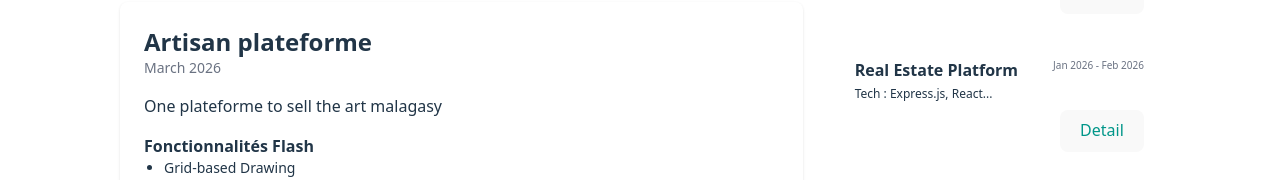
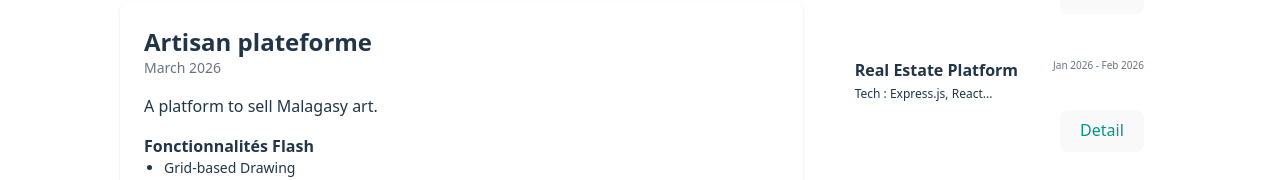
Before and after one commit to JulieIarisoa/Myportfolio2026, a React (Vite) app: page / in a window 1280 px wide. Shown: the part 2680-2860 px from the top of the page. Built offline with nearby package versions, Linux system fonts and the light colour scheme.

Commit message:
Correction du titre

```diff
--- a/src/components/projet.jsx
+++ b/src/components/projet.jsx
@@ -33,7 +33,7 @@ function Projet() {
         {
             theme: "Artisan plateforme",
             date: "March 2026",
-            description: "One plateforme to sell the art malagasy",
+            description: "A platform to sell Malagasy art.",
             features: ["Grid-based Drawing", "Custom Color Palette", "Downloadable Canvas"],
             lien_git: "https://www.figma.com/design/jC7vejw39M281VF0PnQcV2/artisan?node-id=0-1&t=6CwWKs7Tpzy5hVkv-1",
             tech: "Figma",
```
